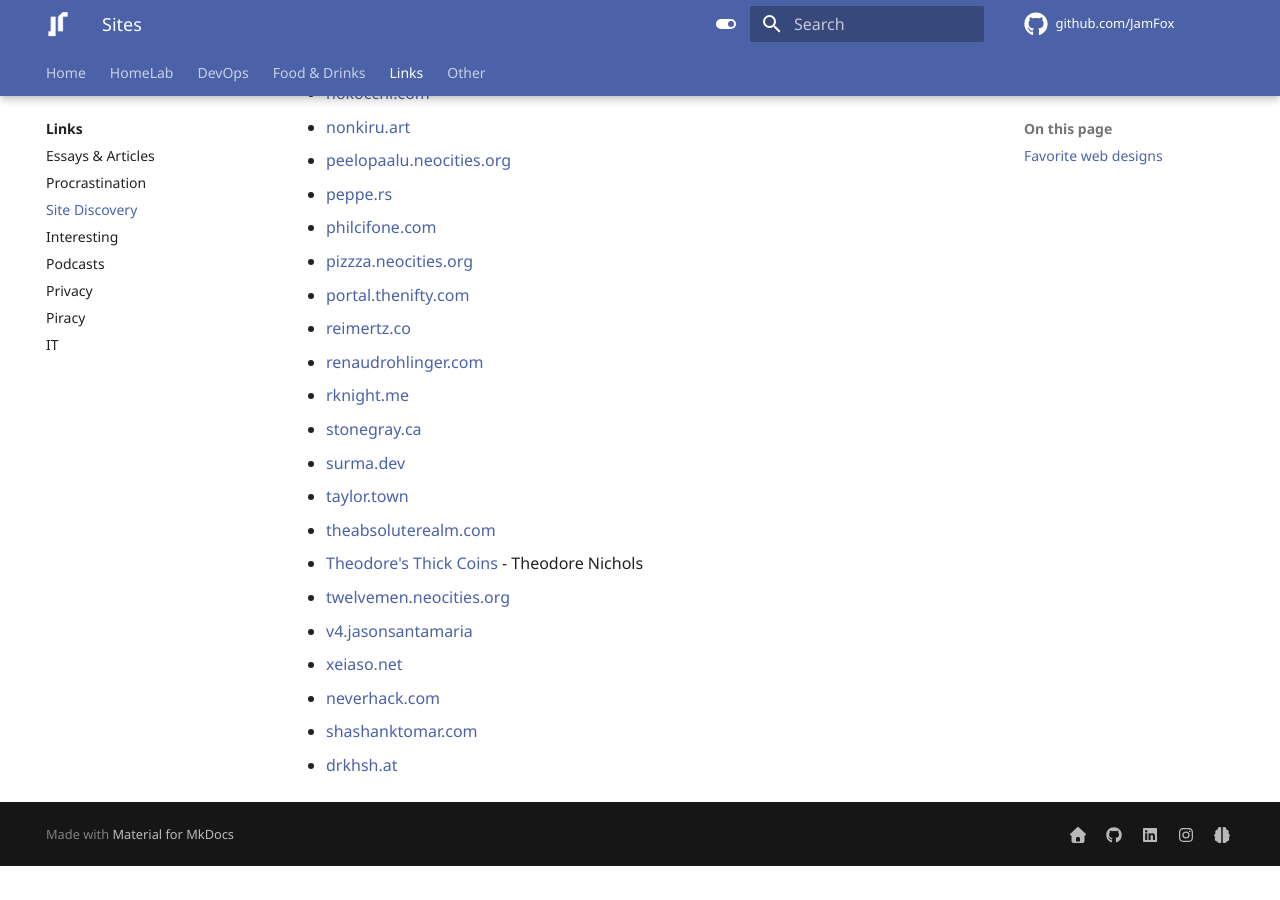
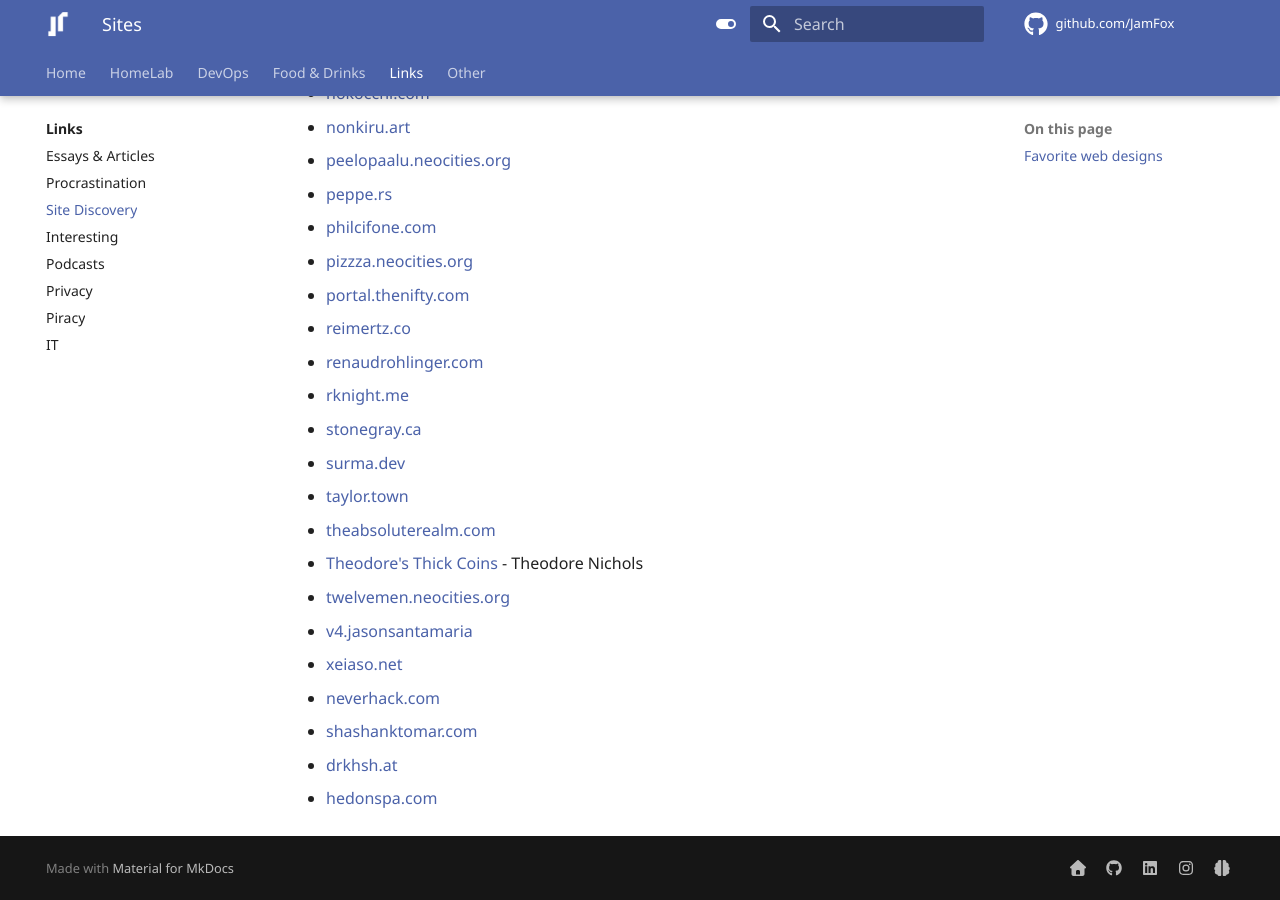
Before and after one commit to JamFox/docs.jamfox.dev, an MkDocs documentation site: the page built from docs/content/links/sites.md, in a window 1280 px wide and 900 px high, scrolled down 1279 px. Built offline with MkDocs 1.6.1 and Material for MkDocs 9.7.7, drawn with Linux system fonts in a browser that asks for light colours; plug-ins that fetch from the network failed and are left out; comment, search, counter and statistics services are not loaded; before the commit the page ends 2145 px from its top, so only the background shows below that.

Commit message:
add hedon design

```diff
--- a/docs/content/links/sites.md
+++ b/docs/content/links/sites.md
@@ -58,3 +58,4 @@ Discover new sites:
 - [neverhack.com](https://neverhack.com/en)
 - [shashanktomar.com](https://www.shashanktomar.com/)
 - [drkhsh.at](https://drkhsh.at/)
+- [hedonspa.com](https://www.hedonspa.com/)
```
